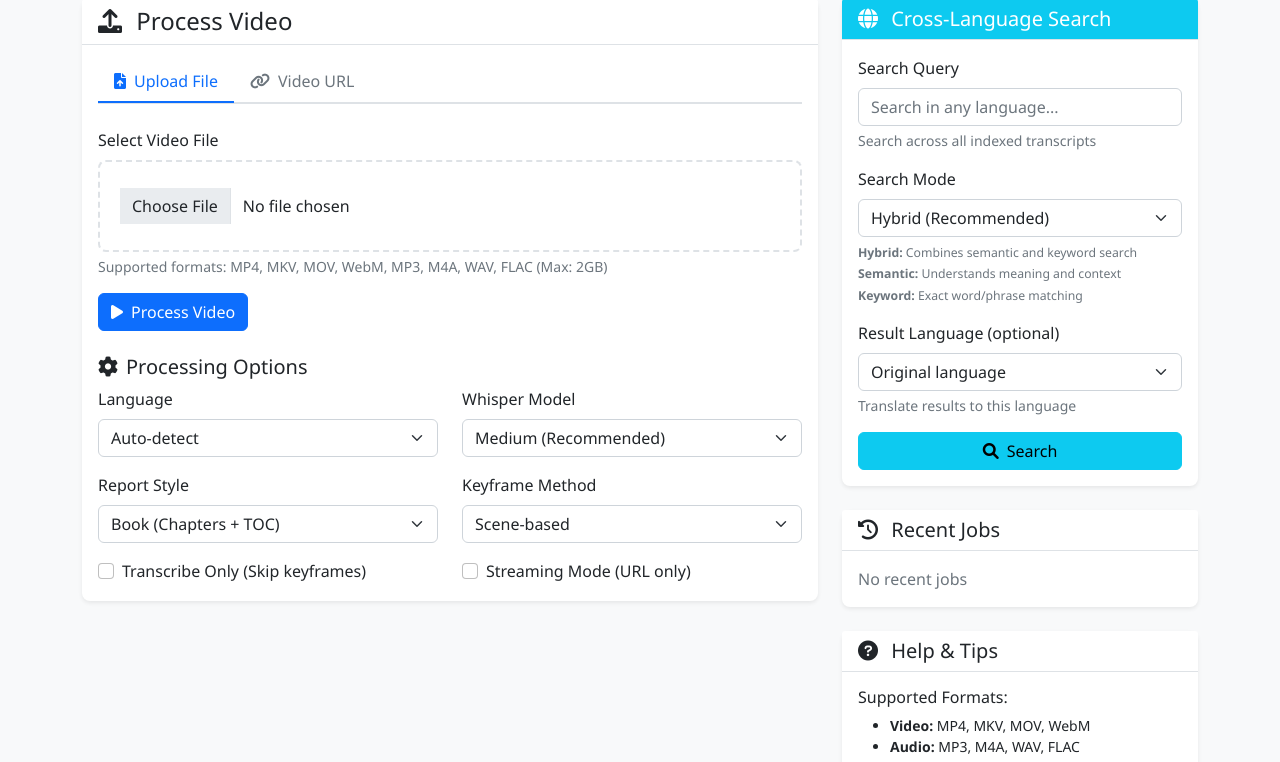
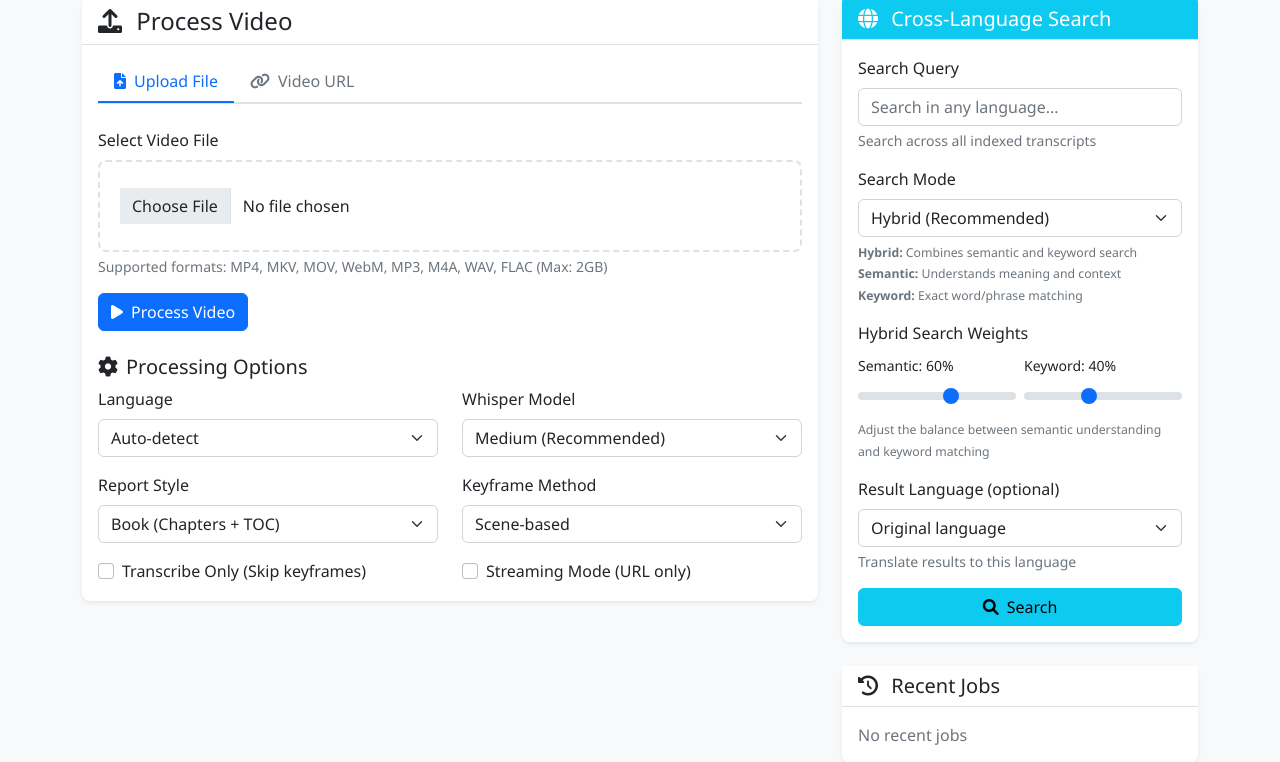
Before and after one commit to Shuvam-M-Astro/Longform-Video-Transcription-to-PDF, a Flask app: template templates/index.html in a window 1280 px wide. Shown: the part 81-843 px from the top of the page. Run offline with Flask 3, Linux system fonts and the light colour scheme; the template is opened without the code that fills it, so the values that code supplies are empty; parts of the project's set-up code (start-up, migrations or seed data) failed here and were passed over; some libraries are stand-ins or nearby versions.

Commit message:
feat: Add configurable hybrid search weights
Allow users to customize the balance between semantic and keyword
search when using hybrid search mode.

Backend Changes:
- Add semantic_weight and keyword_weight parameters to SearchService.search()
- Update /api/search endpoint to accept and validate weight parameters
- Include weights in API response when hybrid mode is used
- Validate weights are between 0.0 and 1.0

Frontend Changes:
- Add interactive sliders for semantic and keyword weights (0-100%)
- Show weight controls only when hybrid search mode is selected
- Update search handler to include weights in API requests
- Convert percentage values to decimal format for API

The weights default to 0.6 (semantic) and 0.4 (keyword) if not
specified, maintaining backward compatibility. Users can now fine-tune
search results based on their preference for semantic understanding
vs exact keyword matching.

```diff
--- a/static/js/app.js
+++ b/static/js/app.js
@@ -542,6 +542,19 @@ class VideoProcessor {
         const targetLanguage = targetLanguageSelect.value || null;
         const searchMode = searchModeSelect ? searchModeSelect.value : 'hybrid';
 
+        // Get hybrid search weights if in hybrid mode
+        let semanticWeight = null;
+        let keywordWeight = null;
+        if (searchMode === 'hybrid') {
+            const semanticWeightInput = document.getElementById('semanticWeight');
+            const keywordWeightInput = document.getElementById('keywordWeight');
+            if (semanticWeightInput && keywordWeightInput) {
+                // Convert percentage to decimal (0-1)
+                semanticWeight = parseFloat(semanticWeightInput.value) / 100;
+                keywordWeight = parseFloat(keywordWeightInput.value) / 100;
+            }
+        }
+
         try {
             // Show loading state
             const searchButton = document.querySelector('#searchForm button[type="submit"]');
@@ -549,18 +562,26 @@ class VideoProcessor {
             searchButton.disabled = true;
             searchButton.innerHTML = '<i class="fas fa-spinner fa-spin me-2"></i>Searching...';
 
+            const requestBody = {
+                query: query,
+                target_language: targetLanguage,
+                search_mode: searchMode,
+                limit: 20,
+                min_score: 0.3
+            };
+
+            // Add weights only if in hybrid mode and weights are provided
+            if (searchMode === 'hybrid' && semanticWeight !== null && keywordWeight !== null) {
+                requestBody.semantic_weight = semanticWeight;
+                requestBody.keyword_weight = keywordWeight;
+            }
+
             const response = await fetch('/api/search', {
                 method: 'POST',
                 headers: {
                     'Content-Type': 'application/json'
                 },
-                body: JSON.stringify({
-                    query: query,
-                    target_language: targetLanguage,
-                    search_mode: searchMode,
-                    limit: 20,
-                    min_score: 0.3
-                })
+                body: JSON.stringify(requestBody)
             });
 
             const data = await response.json();
--- a/templates/index.html
+++ b/templates/index.html
@@ -230,7 +230,7 @@
                             </div>
                             <div class="mb-3">
                                 <label for="searchMode" class="form-label">Search Mode</label>
-                                <select class="form-select" id="searchMode">
+                                <select class="form-select" id="searchMode" onchange="toggleHybridWeights()">
                                     <option value="hybrid" selected>Hybrid (Recommended)</option>
                                     <option value="semantic">Semantic Only</option>
                                     <option value="keyword">Keyword Only</option>
@@ -241,6 +241,22 @@
                                         <strong>Semantic:</strong> Understands meaning and context<br>
                                         <strong>Keyword:</strong> Exact word/phrase matching
                                     </small>
+                                </div>
+                            </div>
+                            <div class="mb-3" id="hybridWeightsContainer" style="display: block;">
+                                <label class="form-label">Hybrid Search Weights</label>
+                                <div class="row g-2">
+                                    <div class="col-6">
+                                        <label for="semanticWeight" class="form-label small">Semantic: <span id="semanticWeightValue">60</span>%</label>
+                                        <input type="range" class="form-range" id="semanticWeight" min="0" max="100" value="60" oninput="updateWeightDisplay()">
+                                    </div>
+                                    <div class="col-6">
+                                        <label for="keywordWeight" class="form-label small">Keyword: <span id="keywordWeightValue">40</span>%</label>
+                                        <input type="range" class="form-range" id="keywordWeight" min="0" max="100" value="40" oninput="updateWeightDisplay()">
+                                    </div>
+                                </div>
+                                <div class="form-text">
+                                    <small>Adjust the balance between semantic understanding and keyword matching</small>
                                 </div>
                             </div>
                             <div class="mb-3">
@@ -340,5 +356,31 @@
     <script src="https://cdn.jsdelivr.net/npm/bootstrap@5.1.3/dist/js/bootstrap.bundle.min.js"></script>
     <script src="https://cdnjs.cloudflare.com/ajax/libs/socket.io/4.0.1/socket.io.js"></script>
     <script src="{{ url_for('static', filename='js/app.js') }}"></script>
+    <script>
+        // Toggle hybrid weights visibility based on search mode
+        function toggleHybridWeights() {
+            const searchMode = document.getElementById('searchMode').value;
+            const weightsContainer = document.getElementById('hybridWeightsContainer');
+            if (searchMode === 'hybrid') {
+                weightsContainer.style.display = 'block';
+            } else {
+                weightsContainer.style.display = 'none';
+            }
+        }
+
+        // Update weight display values
+        function updateWeightDisplay() {
+            const semanticWeight = document.getElementById('semanticWeight').value;
+            const keywordWeight = document.getElementById('keywordWeight').value;
+            document.getElementById('semanticWeightValue').textContent = semanticWeight;
+            document.getElementById('keywordWeightValue').textContent = keywordWeight;
+        }
+
+        // Initialize on page load
+        document.addEventListener('DOMContentLoaded', function() {
+            toggleHybridWeights();
+            updateWeightDisplay();
+        });
+    </script>
 </body>
 </html>
--- a/web_app.py
+++ b/web_app.py
@@ -1632,6 +1632,27 @@ def search_transcripts():
         if search_mode not in valid_modes:
             return jsonify({'error': f'Invalid search_mode. Must be one of: {", ".join(valid_modes)}'}), 400
 
+        # Get hybrid search weights (optional, only used in hybrid mode)
+        semantic_weight = data.get('semantic_weight')
+        keyword_weight = data.get('keyword_weight')
+
+        # Validate weights if provided
+        if semantic_weight is not None:
+            try:
+                semantic_weight = float(semantic_weight)
+                if not (0.0 <= semantic_weight <= 1.0):
+                    return jsonify({'error': 'semantic_weight must be between 0.0 and 1.0'}), 400
+            except (ValueError, TypeError):
+                return jsonify({'error': 'semantic_weight must be a number'}), 400
+
+        if keyword_weight is not None:
+            try:
+                keyword_weight = float(keyword_weight)
+                if not (0.0 <= keyword_weight <= 1.0):
+                    return jsonify({'error': 'keyword_weight must be between 0.0 and 1.0'}), 400
+            except (ValueError, TypeError):
+                return jsonify({'error': 'keyword_weight must be a number'}), 400
+
         search_service = get_search_service()
         results = search_service.search(
             query=query,
@@ -1639,16 +1660,25 @@ def search_transcripts():
             job_ids=job_ids,
             limit=limit,
             min_score=min_score,
-            search_mode=search_mode
+            search_mode=search_mode,
+            semantic_weight=semantic_weight,
+            keyword_weight=keyword_weight
         )
 
-        return jsonify({
+        response_data = {
             'query': query,
             'target_language': target_language,
             'search_mode': search_mode,
             'results': results,
             'count': len(results)
-        })
+        }
+
+        # Include weights in response if hybrid mode was used
+        if search_mode == 'hybrid':
+            response_data['semantic_weight'] = semantic_weight if semantic_weight is not None else 0.6
+            response_data['keyword_weight'] = keyword_weight if keyword_weight is not None else 0.4
+
+        return jsonify(response_data)
 
     except Exception as e:
         logger.error(f"Search error: {e}", exc_info=True)
```
Also changed, not shown: src/video_doc/search.py (+9 -2 lines).
